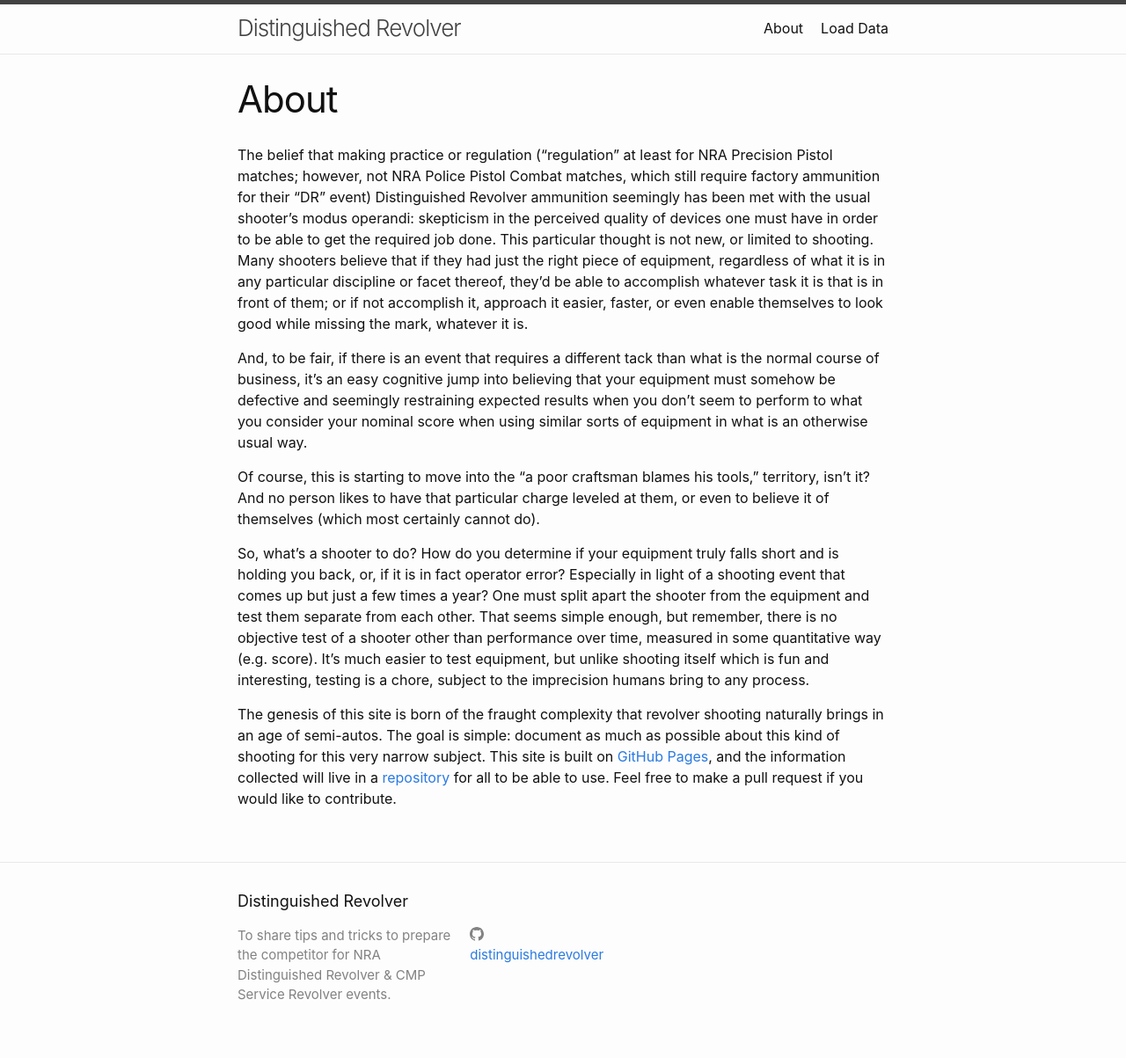
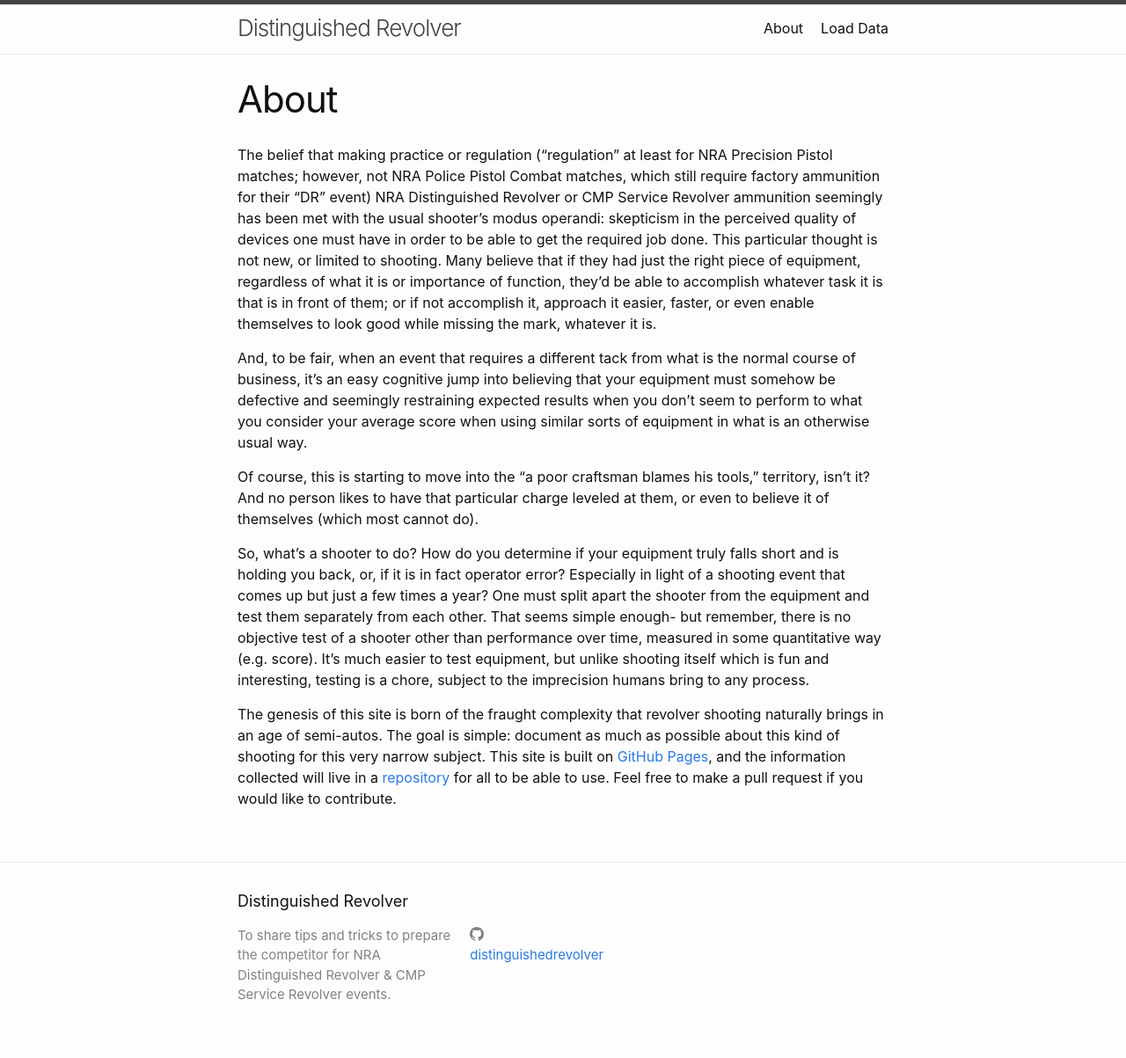
Before and after one commit to distinguishedrevolver/distinguishedrevolver.github.io, a Jekyll site: the page built from about.md, in a window 1280 px wide. Shown: the whole page at 88% size. Built offline with Jekyll 4.4.1, drawn with Linux system fonts in a browser that asks for light colours.

Commit message:
Update about.md

```diff
--- a/about.md
+++ b/about.md
@@ -4,12 +4,12 @@ title: About
 permalink: /about/
 ---
 
-The belief that making practice or regulation ("regulation" at least for NRA Precision Pistol matches; however, not NRA Police Pistol Combat matches, which still require factory ammunition for their "DR" event) Distinguished Revolver ammunition seemingly has been met with the usual shooter's modus operandi: skepticism in the perceived quality of devices one must have in order to be able to get the required job done. This particular thought is not new, or limited to shooting. Many shooters believe that if they had just the right piece of equipment, regardless of what it is in any particular discipline or facet thereof, they'd be able to accomplish whatever task it is that is in front of them; or if not accomplish it, approach it easier, faster, or even enable themselves to look good while missing the mark, whatever it is.
+The belief that making practice or regulation ("regulation" at least for NRA Precision Pistol matches; however, not NRA Police Pistol Combat matches, which still require factory ammunition for their "DR" event) NRA Distinguished Revolver or CMP Service Revolver ammunition seemingly has been met with the usual shooter's modus operandi: skepticism in the perceived quality of devices one must have in order to be able to get the required job done. This particular thought is not new, or limited to shooting. Many believe that if they had just the right piece of equipment, regardless of what it is or importance of function, they'd be able to accomplish whatever task it is that is in front of them; or if not accomplish it, approach it easier, faster, or even enable themselves to look good while missing the mark, whatever it is.
 
-And, to be fair, if there is an event that requires a different tack than what is the normal course of business, it's an easy cognitive jump into believing that your equipment must somehow be defective and seemingly restraining expected results when you don't seem to perform to what you consider your nominal score when using similar sorts of equipment in what is an otherwise usual way.
+And, to be fair, when an event that requires a different tack from what is the normal course of business, it's an easy cognitive jump into believing that your equipment must somehow be defective and seemingly restraining expected results when you don't seem to perform to what you consider your average score when using similar sorts of equipment in what is an otherwise usual way.
 
-Of course, this is starting to move into the "a poor craftsman blames his tools," territory, isn't it? And no person likes to have that particular charge leveled at them, or even to believe it of themselves (which most certainly cannot do).
+Of course, this is starting to move into the "a poor craftsman blames his tools," territory, isn't it? And no person likes to have that particular charge leveled at them, or even to believe it of themselves (which most cannot do).
 
-So, what's a shooter to do? How do you determine if your equipment truly falls short and is holding you back, or, if it is in fact operator error? Especially in light of a shooting event that comes up but just a few times a year? One must split apart the shooter from the equipment and test them separate from each other. That seems simple enough, but remember, there is no objective test of a shooter other than performance over time, measured in some quantitative way (e.g. score). It's much easier to test equipment, but unlike shooting itself which is fun and interesting, testing is a chore, subject to the imprecision humans bring to any process.
+So, what's a shooter to do? How do you determine if your equipment truly falls short and is holding you back, or, if it is in fact operator error? Especially in light of a shooting event that comes up but just a few times a year? One must split apart the shooter from the equipment and test them separately from each other. That seems simple enough- but remember, there is no objective test of a shooter other than performance over time, measured in some quantitative way (e.g. score). It's much easier to test equipment, but unlike shooting itself which is fun and interesting, testing is a chore, subject to the imprecision humans bring to any process.
 
 The genesis of this site is born of the fraught complexity that revolver shooting naturally brings in an age of semi-autos. The goal is simple: document as much as possible about this kind of shooting for this very narrow subject. This site is built on [GitHub Pages](https://pages.github.com/), and the information collected will live in a [repository](https://github.com/distinguishedrevolver) for all to be able to use. Feel free to make a pull request if you would like to contribute.
```
